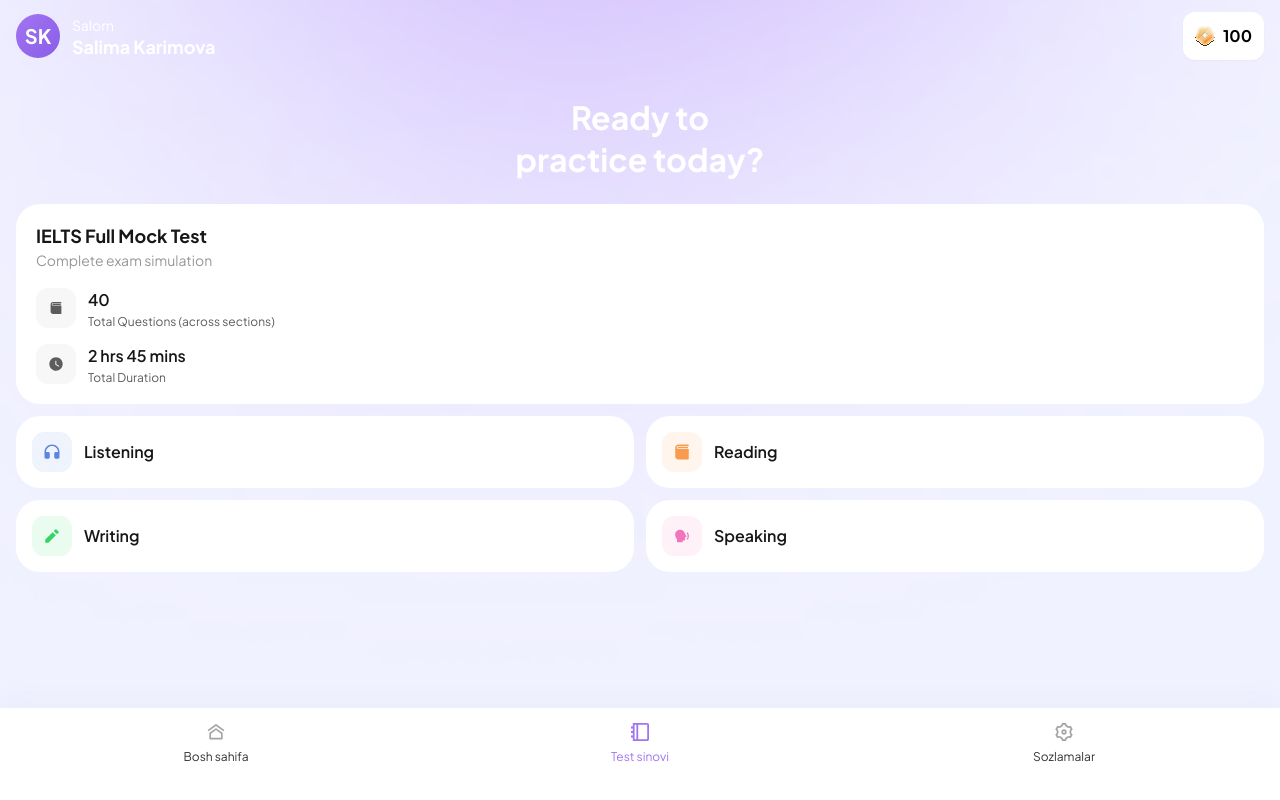
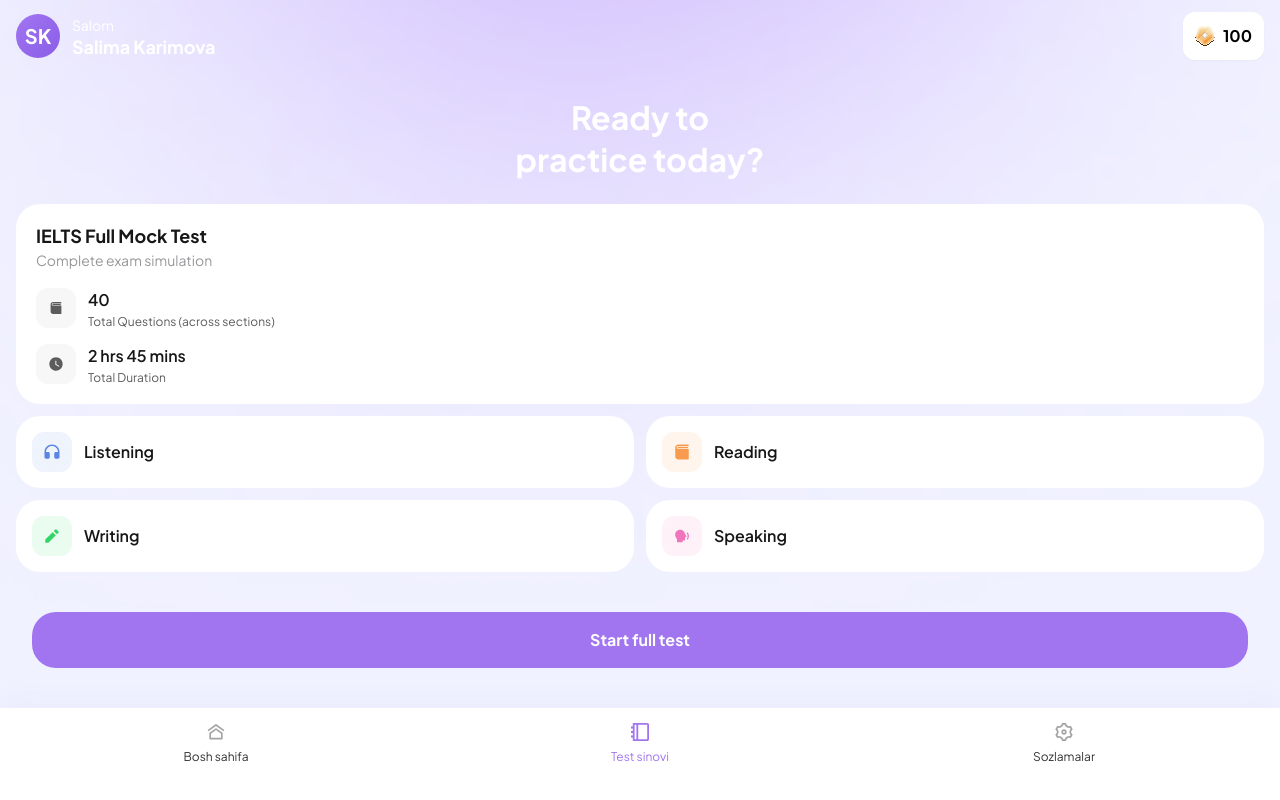
Before and after one commit to muxammadumar/mock-ielts, a Vue app: page /mock-test in a window 1280 px wide. Built offline with nearby package versions, Linux system fonts and the light colour scheme; no server answers.

Commit message:
feat: remove unused computed property and clean up imports in VoiceRecorder and useSpeakingStore

```diff
--- a/src/components/speaking/VoiceRecorder.vue
+++ b/src/components/speaking/VoiceRecorder.vue
@@ -29,7 +29,6 @@
   return `${pad(h)}:${pad(m)}:${pad(s)}`
 })
 
-const hasRecording = computed(() => props.recordingState !== 'idle' || recordingSeconds.value > 0)
 
 const startRecordingTimer = () => {
   recordingInterval.value = window.setInterval(() => {
--- a/src/stores/useSpeakingStore.ts
+++ b/src/stores/useSpeakingStore.ts
@@ -2,7 +2,7 @@
 import { ref, computed } from 'vue'
 import { useRouter } from 'vue-router'
 import { showToast } from 'vant'
-import type { SpeakingAnswer, SpeakingTestResult, RecordingState } from '@/types/speaking'
+import type { SpeakingTestResult, RecordingState } from '@/types/speaking'
 
 export const useSpeakingStore = defineStore('speaking', () => {
   const router = useRouter()
--- a/src/views/MockTestView.vue
+++ b/src/views/MockTestView.vue
@@ -41,10 +41,10 @@
           <p class="mock-test-view__grid-item-title">Speaking</p>
         </div>
       </div>
+      <PrimaryButton :loading="isLoading" @click="handleStartFullTest">
+        Start full test
+      </PrimaryButton>
     </div>
-    <PrimaryButton :loading="isLoading" @click="handleStartFullTest">
-      Start full test
-    </PrimaryButton>
   </div>
 </template>
 
@@ -68,7 +68,8 @@
     const section = attemptStore.currentSection ?? 'listening'
     router.push({ name: `${section}-intro` })
   } catch (error: any) {
-    const message = error?.response?.data?.message ?? error?.message ?? 'Failed to start test. Please try again.'
+    const message =
+      error?.response?.data?.message ?? error?.message ?? 'Failed to start test. Please try again.'
     showToast({ message, type: 'fail' })
   } finally {
     isLoading.value = false
@@ -174,5 +175,4 @@
     }
   }
 }
-
 </style>
```
